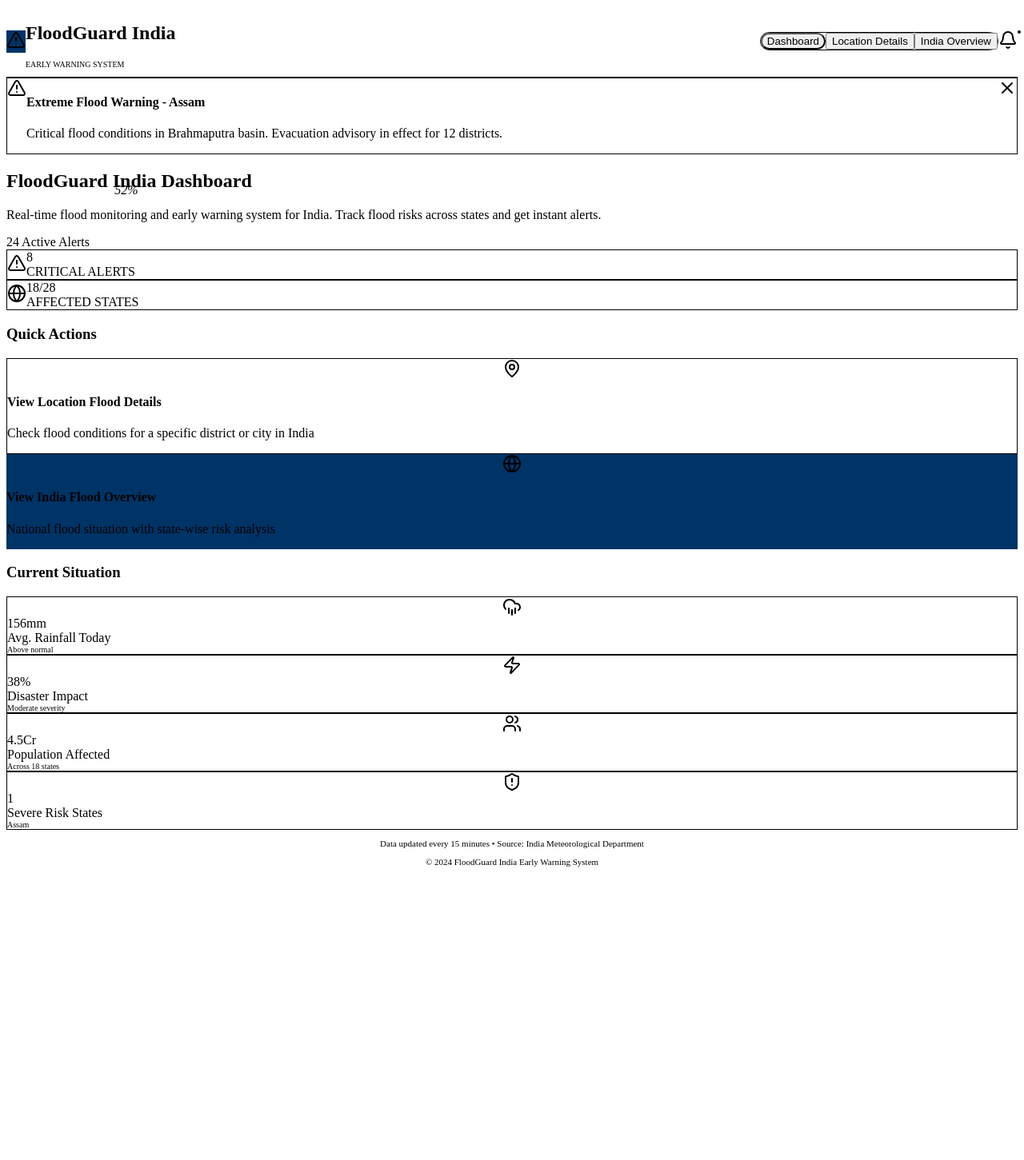
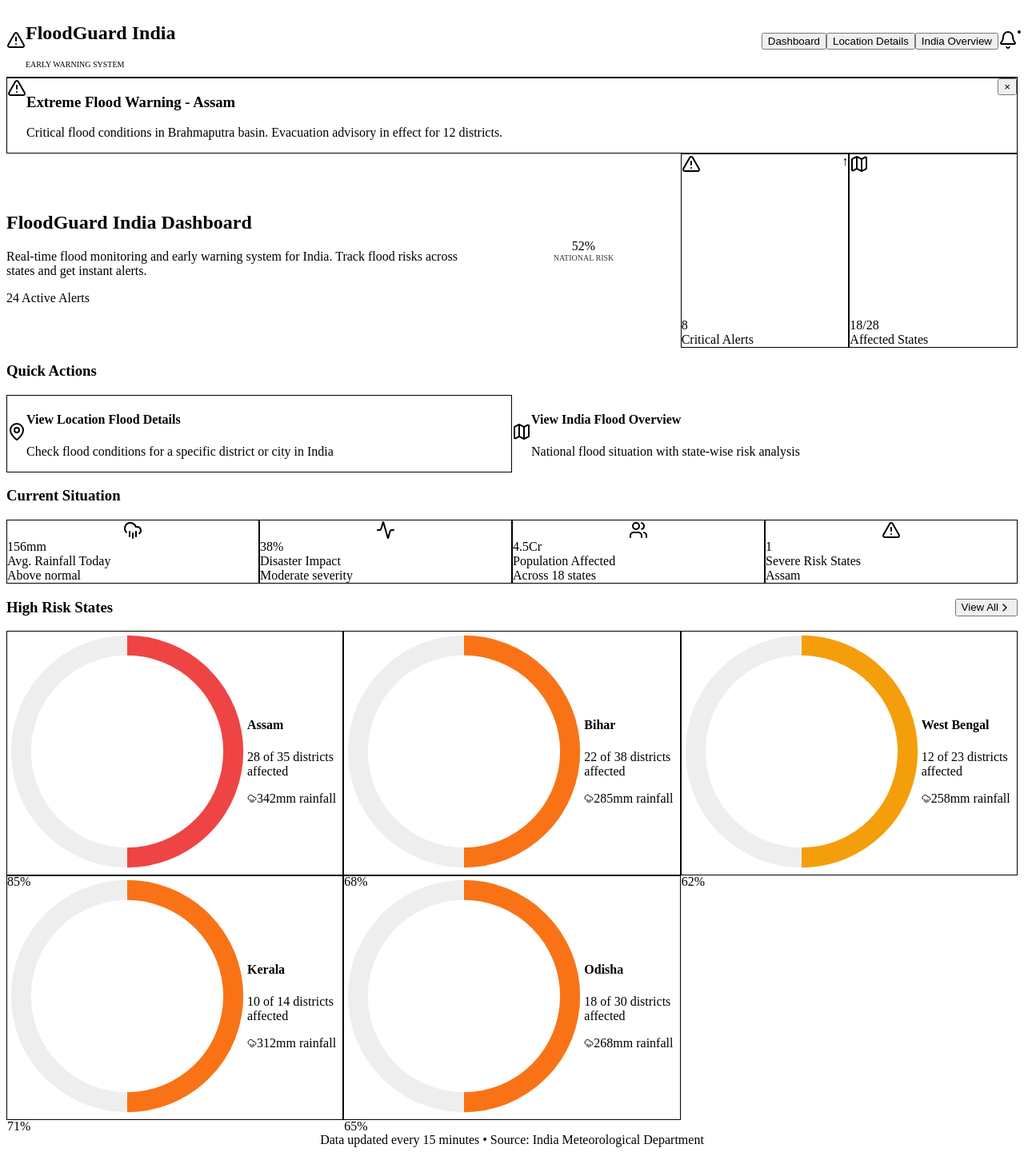
Before and after one commit to kalviumcommunity/S69-0126-VRA-Full-Stack-With-NextjsAnd-AWS-Azure-Weather-Alert, a Next.js app in the folder vra/: page / in a window 1280 px wide. Shown: the top 1451 px of the page at 80% size. Before the commit the page ends 1095 px from the top, so only its background shows below. Built offline with nearby package versions, Linux system fonts and the light colour scheme.

Commit message:
frontend home page

```diff
--- a/vra/app/page.tsx
+++ b/vra/app/page.tsx
@@ -1,152 +1,198 @@
 import React from 'react';
 import {
-  AlertTriangle, Bell, CloudRain, Zap, Users,
-  ShieldAlert, ChevronRight, MapPin, Globe, X
+  Bell,
+  MapPin,
+  Map as MapIcon,
+  CloudRain,
+  Activity,
+  Users,
+  AlertTriangle,
+  ChevronRight
 } from 'lucide-react';
+
+// --- Types ---
+interface StateRiskCardProps {
+  name: string;
+  percentage: number;
+  districtsAffected: string;
+  rainfall: string;
+  color: string;
+}
+
+// --- Sub-Components ---
+
+const StatCard = ({ icon: Icon, label, value, subtext, iconBg }: any) => (
+  <div className="bg-white p-6 rounded-xl border border-slate-100 shadow-sm flex flex-col gap-3">
+    <div className={`w-10 h-10 rounded-lg ${iconBg} flex items-center justify-center`}>
+      <Icon className="w-5 h-5 text-slate-600" />
+    </div>
+    <div>
+      <div className="text-2xl font-bold text-slate-900">{value}</div>
+      <div className="text-sm font-medium text-slate-600">{label}</div>
+      <div className="text-xs text-slate-400 mt-1">{subtext}</div>
+    </div>
+  </div>
+);
+
+const StateRiskCard = ({ name, percentage, districtsAffected, rainfall, color }: StateRiskCardProps) => (
+  <div className="bg-white p-4 rounded-xl border border-slate-100 shadow-sm flex items-center gap-4">
+    <div className="relative w-16 h-16 flex-shrink-0">
+      {/* Simple SVG Circular Progress */}
+      <svg className="w-full h-full" viewBox="0 0 36 36">
+        <path d="M18 2.0845 a 15.9155 15.9155 0 0 1 0 31.831 a 15.9155 15.9155 0 0 1 0 -31.831" fill="none" stroke="#eee" strokeWidth="3" />
+        <path d="M18 2.0845 a 15.9155 15.9155 0 0 1 0 31.831" fill="none" stroke={color} strokeWidth="3" strokeDasharray={`${percentage}, 100`} />
+      </svg>
+      <span className="absolute inset-0 flex items-center justify-center text-xs font-bold">{percentage}%</span>
+    </div>
+    <div className="flex-1">
+      <h4 className="font-bold text-slate-900">{name}</h4>
+      <p className="text-xs text-slate-500">{districtsAffected}</p>
+      <div className="flex items-center gap-1 mt-1 text-xs text-blue-600 font-medium">
+        <CloudRain size={12} /> {rainfall} rainfall
+      </div>
+    </div>
+  </div>
+);
+
+// --- Main Page ---
 
 export default function FloodGuardDashboard() {
   return (
-    <div className="min-h-screen pb-20">
-      {/* 1. TOP NAVIGATION */}
-      <nav className="sticky top-0 bg-white/80 backdrop-blur-md border-b border-gray-100 px-6 py-3 flex items-center justify-between z-50">
-        <div className="flex items-center gap-3">
-          <div className="bg-[#003366] p-2 rounded-lg">
+    <div className="min-h-screen bg-slate-50 font-sans text-slate-900 pb-12">
+      {/* Navigation */}
+      <nav className="bg-white border-b border-slate-200 px-8 py-4 flex items-center justify-between">
+        <div className="flex items-center gap-2">
+          <div className="bg-blue-900 p-1.5 rounded">
             <AlertTriangle className="text-white w-5 h-5" />
           </div>
           <div>
-            <h1 className="font-bold text-lg leading-tight text-slate-800">FloodGuard India</h1>
-            <p className="text-[10px] text-gray-500 uppercase tracking-wider font-semibold">Early Warning System</p>
+            <h1 className="font-bold text-lg leading-tight">FloodGuard India</h1>
+            <p className="text-[10px] text-slate-500 uppercase tracking-wider">Early Warning System</p>
           </div>
         </div>
 
-        <div className="flex items-center gap-6">
-          <div className="flex bg-gray-100 rounded-full p-1 border border-gray-200">
-            <button className="px-5 py-1.5 bg-white shadow-sm rounded-full text-xs font-bold text-slate-800">Dashboard</button>
-            <button className="px-5 py-1.5 text-gray-400 text-xs font-bold hover:text-slate-600 transition-colors">Location Details</button>
-            <button className="px-5 py-1.5 text-gray-400 text-xs font-bold hover:text-slate-600 transition-colors">India Overview</button>
+        <div className="flex items-center gap-8">
+          <div className="flex gap-6 text-sm font-medium text-slate-500">
+            <button className="text-blue-600 bg-slate-100 px-4 py-1.5 rounded-lg">Dashboard</button>
+            <button className="hover:text-slate-800 py-1.5">Location Details</button>
+            <button className="hover:text-slate-800 py-1.5">India Overview</button>
           </div>
-          <div className="relative cursor-pointer p-2 hover:bg-gray-50 rounded-full">
-            <Bell className="w-5 h-5 text-gray-400" />
-            <span className="absolute top-2 right-2 w-2 h-2 bg-red-500 border-2 border-white rounded-full"></span>
+          <div className="relative">
+            <Bell className="w-5 h-5 text-slate-400" />
+            <span className="absolute -top-1 -right-1 w-2 h-2 bg-red-500 rounded-full border-2 border-white"></span>
           </div>
         </div>
       </nav>
 
-      <main className="max-w-7xl mx-auto px-6 pt-6 space-y-6">
+      <main className="max-w-7xl mx-auto px-8 py-6 space-y-6">
 
-        {/* 2. EXTREME WARNING BANNER */}
+        {/* Banner Alert */}
         <div className="bg-red-50 border border-red-100 rounded-xl p-4 flex items-start justify-between">
-          <div className="flex gap-4">
-            <div className="mt-1">
-              <AlertTriangle className="text-red-500 w-5 h-5" />
-            </div>
+          <div className="flex gap-3">
+            <AlertTriangle className="text-red-500 w-5 h-5 mt-0.5" />
             <div>
-              <h4 className="text-red-600 font-bold text-sm">Extreme Flood Warning - Assam</h4>
-              <p className="text-red-500/80 text-sm">Critical flood conditions in Brahmaputra basin. Evacuation advisory in effect for 12 districts.</p>
+              <h3 className="text-red-700 font-bold text-sm">Extreme Flood Warning - Assam</h3>
+              <p className="text-red-600 text-sm">Critical flood conditions in Brahmaputra basin. Evacuation advisory in effect for 12 districts.</p>
             </div>
           </div>
-          <X className="text-red-300 w-5 h-5 cursor-pointer hover:text-red-500" />
+          <button className="text-red-400 hover:text-red-600">×</button>
         </div>
 
-        {/* 3. HERO SECTION GRID */}
-        <div className="grid grid-cols-1 lg:grid-cols-3 gap-6">
-          {/* Main Blue Card */}
-          <div className="lg:col-span-2 bg-gradient-to-r from-blue-600 to-blue-500 rounded-2xl p-8 text-white relative overflow-hidden shadow-lg shadow-blue-100">
-            <div className="relative z-10 max-w-md">
-              <h2 className="text-3xl font-bold mb-3">FloodGuard India Dashboard</h2>
-              <p className="text-blue-50/80 text-sm mb-6 leading-relaxed">
-                Real-time flood monitoring and early warning system for India. Track flood risks across states and get instant alerts.
-              </p>
-              <div className="flex items-center gap-2 text-sm font-semibold">
+        {/* Hero Section */}
+        <div className="grid grid-cols-12 gap-6">
+          <div className="col-span-8 bg-blue-600 rounded-2xl p-8 text-white relative overflow-hidden flex justify-between items-center">
+            <div className="z-10">
+              <h2 className="text-3xl font-bold mb-2">FloodGuard India Dashboard</h2>
+              <p className="text-blue-100 mb-4 max-w-md">Real-time flood monitoring and early warning system for India. Track flood risks across states and get instant alerts.</p>
+              <div className="flex items-center gap-2 text-sm font-medium">
                 <span className="w-2 h-2 bg-red-400 rounded-full animate-pulse"></span>
                 24 Active Alerts
               </div>
             </div>
-
-            {/* National Risk Circular Progress */}
-            <div className="absolute right-12 top-1/2 -translate-y-1/2 flex flex-col items-center">
-              <div className="relative w-32 h-32 flex items-center justify-center">
-                <svg className="w-full h-full -rotate-90">
-                  <circle cx="64" cy="64" r="56" stroke="rgba(255,255,255,0.2)" strokeWidth="12" fill="transparent" />
-                  <circle
-                    cx="64" cy="64" r="56" stroke="white" strokeWidth="12" fill="transparent"
-                    strokeDasharray={351} strokeDashoffset={351 - (351 * 52) / 100}
-                    strokeLinecap="round"
-                  />
-                </svg>
-                <span className="absolute text-2xl font-black italic">52%</span>
+            <div className="relative w-32 h-32 flex items-center justify-center">
+              <svg className="w-full h-full rotate-[-90deg]" viewBox="0 0 36 36">
+                <circle cx="18" cy="18" r="16" fill="none" stroke="rgba(255,255,255,0.2)" strokeWidth="4" />
+                <circle cx="18" cy="18" r="16" fill="none" stroke="white" strokeWidth="4" strokeDasharray="52, 100" />
+              </svg>
+              <div className="absolute inset-0 flex flex-col items-center justify-center">
+                <span className="text-2xl font-bold">52%</span>
+                <span className="text-[10px] opacity-80 uppercase">National Risk</span>
               </div>
-              <p className="mt-2 text-[10px] uppercase font-bold tracking-widest text-blue-100/60">National Risk</p>
             </div>
           </div>
 
-          {/* Sidebar Stat Cards */}
-          <div className="space-y-4">
-            <div className="bg-white p-6 rounded-2xl border border-gray-100 shadow-sm flex items-center gap-4">
-              <div className="bg-red-50 p-3 rounded-xl"><AlertTriangle className="text-red-400 w-6 h-6" /></div>
-              <div>
-                <div className="text-2xl font-bold">8</div>
-                <div className="text-xs text-gray-400 font-medium uppercase tracking-tight">Critical Alerts</div>
-              </div>
+          <div className="col-span-2 bg-white rounded-2xl border border-slate-100 p-6 flex flex-col justify-between">
+            <div className="flex justify-between items-start">
+              <div className="p-2 bg-red-50 rounded-lg"><AlertTriangle className="w-5 h-5 text-red-500" /></div>
+              <span className="text-red-500 text-xs font-bold">↑</span>
             </div>
-            <div className="bg-white p-6 rounded-2xl border border-gray-100 shadow-sm flex items-center gap-4">
-              <div className="bg-orange-50 p-3 rounded-xl"><Globe className="text-orange-400 w-6 h-6" /></div>
-              <div>
-                <div className="text-2xl font-bold">18/28</div>
-                <div className="text-xs text-gray-400 font-medium uppercase tracking-tight">Affected States</div>
-              </div>
+            <div>
+              <div className="text-3xl font-bold">8</div>
+              <div className="text-sm text-slate-500">Critical Alerts</div>
+            </div>
+          </div>
+
+          <div className="col-span-2 bg-white rounded-2xl border border-slate-100 p-6 flex flex-col justify-between">
+            <div className="p-2 bg-orange-50 w-fit rounded-lg"><MapIcon className="w-5 h-5 text-orange-500" /></div>
+            <div>
+              <div className="text-3xl font-bold">18/28</div>
+              <div className="text-sm text-slate-500">Affected States</div>
             </div>
           </div>
         </div>
 
-        {/* 4. QUICK ACTIONS */}
+        {/* Quick Actions */}
         <section>
-          <h3 className="font-bold text-slate-800 mb-4">Quick Actions</h3>
-          <div className="grid grid-cols-1 md:grid-cols-2 gap-6">
-            <div className="bg-white p-8 rounded-2xl border border-gray-100 shadow-sm hover:shadow-md transition-shadow cursor-pointer group">
-              <div className="bg-blue-50 w-12 h-12 rounded-xl flex items-center justify-center mb-6 group-hover:bg-blue-600 transition-colors">
-                <MapPin className="text-blue-600 w-6 h-6 group-hover:text-white" />
+          <h3 className="text-lg font-bold mb-4">Quick Actions</h3>
+          <div className="grid grid-cols-2 gap-6">
+            <div className="bg-white border border-slate-100 p-6 rounded-2xl flex items-center gap-4 cursor-pointer hover:shadow-md transition-shadow">
+              <div className="p-3 bg-blue-50 rounded-xl text-blue-600"><MapPin /></div>
+              <div>
+                <h4 className="font-bold">View Location Flood Details</h4>
+                <p className="text-sm text-slate-500">Check flood conditions for a specific district or city in India</p>
               </div>
-              <h4 className="text-xl font-bold mb-2">View Location Flood Details</h4>
-              <p className="text-gray-400 text-sm">Check flood conditions for a specific district or city in India</p>
             </div>
-            <div className="bg-[#003366] p-8 rounded-2xl shadow-lg hover:shadow-blue-900/20 transition-shadow cursor-pointer">
-              <div className="bg-white/10 w-12 h-12 rounded-xl flex items-center justify-center mb-6">
-                <Globe className="text-white w-6 h-6" />
+            <div className="bg-blue-900 text-white p-6 rounded-2xl flex items-center gap-4 cursor-pointer hover:bg-blue-950 transition-colors">
+              <div className="p-3 bg-blue-800 rounded-xl text-white"><MapIcon /></div>
+              <div>
+                <h4 className="font-bold">View India Flood Overview</h4>
+                <p className="text-sm text-blue-200">National flood situation with state-wise risk analysis</p>
               </div>
-              <h4 className="text-xl font-bold mb-2 text-white">View India Flood Overview</h4>
-              <p className="text-blue-100/60 text-sm">National flood situation with state-wise risk analysis</p>
             </div>
           </div>
         </section>
 
-        {/* 5. CURRENT SITUATION */}
+        {/* Current Situation */}
         <section>
-          <h3 className="font-bold text-slate-800 mb-4">Current Situation</h3>
-          <div className="grid grid-cols-1 sm:grid-cols-2 lg:grid-cols-4 gap-4">
-            <MiniStat icon={<CloudRain className="text-blue-400" />} val="156mm" label="Avg. Rainfall Today" sub="Above normal" />
-            <MiniStat icon={<Zap className="text-orange-400" />} val="38%" label="Disaster Impact" sub="Moderate severity" />
-            <MiniStat icon={<Users className="text-blue-900" />} val="4.5Cr" label="Population Affected" sub="Across 18 states" />
-            <MiniStat icon={<ShieldAlert className="text-red-500" />} val="1" label="Severe Risk States" sub="Assam" />
+          <h3 className="text-lg font-bold mb-4">Current Situation</h3>
+          <div className="grid grid-cols-4 gap-6">
+            <StatCard icon={CloudRain} label="Avg. Rainfall Today" value="156mm" subtext="Above normal" iconBg="bg-blue-50" />
+            <StatCard icon={Activity} label="Disaster Impact" value="38%" subtext="Moderate severity" iconBg="bg-orange-50" />
+            <StatCard icon={Users} label="Population Affected" value="4.5Cr" subtext="Across 18 states" iconBg="bg-indigo-50" />
+            <StatCard icon={AlertTriangle} label="Severe Risk States" value="1" subtext="Assam" iconBg="bg-red-50" />
           </div>
         </section>
+
+        {/* High Risk States */}
+        <section>
+          <div className="flex justify-between items-center mb-4">
+            <h3 className="text-lg font-bold">High Risk States</h3>
+            <button className="text-sm text-blue-600 font-medium flex items-center gap-1">View All <ChevronRight size={16}/></button>
+          </div>
+          <div className="grid grid-cols-3 gap-6">
+            <StateRiskCard name="Assam" percentage={85} districtsAffected="28 of 35 districts affected" rainfall="342mm" color="#ef4444" />
+            <StateRiskCard name="Bihar" percentage={68} districtsAffected="22 of 38 districts affected" rainfall="285mm" color="#f97316" />
+            <StateRiskCard name="West Bengal" percentage={62} districtsAffected="12 of 23 districts affected" rainfall="258mm" color="#f59e0b" />
+            <StateRiskCard name="Kerala" percentage={71} districtsAffected="10 of 14 districts affected" rainfall="312mm" color="#f97316" />
+            <StateRiskCard name="Odisha" percentage={65} districtsAffected="18 of 30 districts affected" rainfall="268mm" color="#f97316" />
+          </div>
+        </section>
+
+        <footer className="text-center pt-8 text-xs text-slate-400 space-y-1">
+          <p>Data updated every 15 minutes • Source: India Meteorological Department</p>
+          <p>© 2024 FloodGuard India Early Warning System</p>
+        </footer>
       </main>
-
-      <footer className="mt-16 text-center text-[11px] text-gray-400 space-y-1">
-        <p>Data updated every 15 minutes • Source: India Meteorological Department</p>
-        <p>© 2024 FloodGuard India Early Warning System</p>
-      </footer>
     </div>
   );
 }
-
-function MiniStat({ icon, val, label, sub }: { icon: React.ReactNode, val: string, label: string, sub: string }) {
-  return (
-    <div className="bg-white p-6 rounded-2xl border border-gray-100 shadow-sm">
-      <div className="bg-gray-50 w-10 h-10 rounded-lg flex items-center justify-center mb-4">{icon}</div>
-      <div className="text-2xl font-bold text-slate-800">{val}</div>
-      <div className="text-xs font-semibold text-slate-500 mt-1">{label}</div>
-      <div className="text-[10px] text-gray-400 mt-0.5">{sub}</div>
-    </div>
-  );
-}
```
